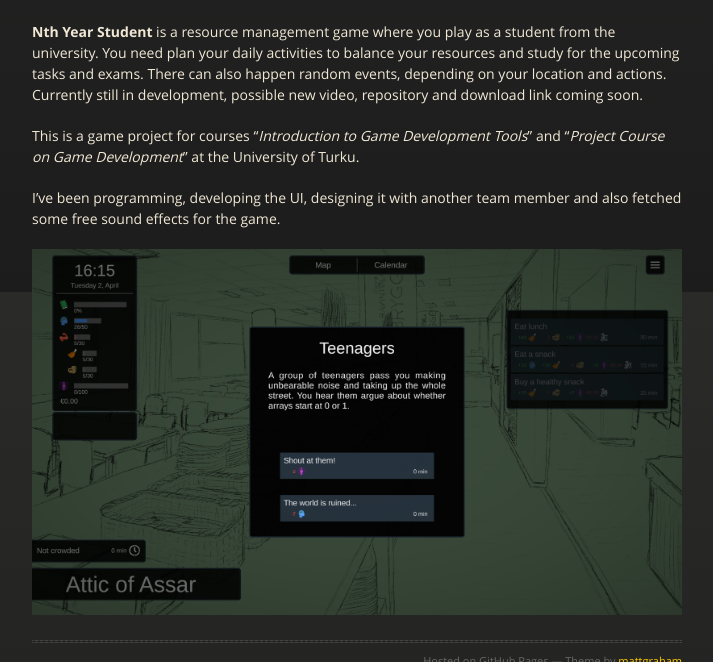
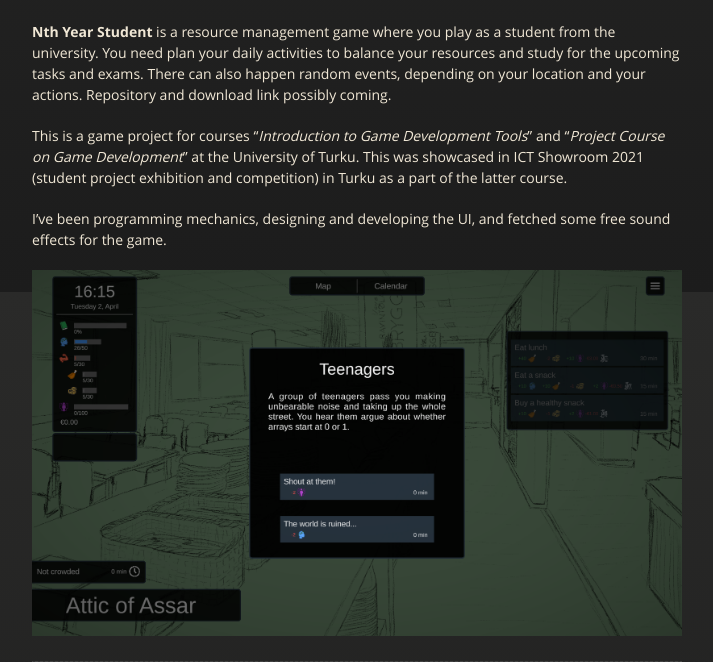
Before and after one commit to Damchou/damchou.github.io, a Jekyll site: the page built from nth-year-student.md, in a window 1280 px wide and 900 px high, scrolled down 370 px, cut to the strip 238-900 px from the top of the window. Shown: the whole strip, without its empty margins (283-996 px from the left). Built offline with Jekyll 4.4.1, drawn with Linux system fonts in a browser that asks for light colours; our own code applies the rules of GitHub Pages for plain Markdown files.

Commit message:
Add new video link and update info for Nth Year Student

```diff
--- a/nth-year-student.md
+++ b/nth-year-student.md
@@ -4,12 +4,12 @@ layout: default
 
 # Nth Year Student
 
-<p align="center"><iframe width="560" height="315" src="https://www.youtube.com/embed/x6azoSQbE34" frameborder="0" allow="accelerometer; autoplay; clipboard-write; encrypted-media; gyroscope; picture-in-picture" allowfullscreen></iframe></p>
+<p align="center"><iframe width="560" height="315" src="https://www.youtube.com/embed/3oNBqqEDaW8" frameborder="0" allow="accelerometer; autoplay; clipboard-write; encrypted-media; gyroscope; picture-in-picture" allowfullscreen></iframe></p>
 
-**Nth Year Student** is a resource management game where you play as a student from the university. You need plan your daily activities to balance your resources and study for the upcoming tasks and exams. There can also happen random events, depending on your location and actions. Currently still in development, possible new video, repository and download link coming soon.
+**Nth Year Student** is a resource management game where you play as a student from the university. You need plan your daily activities to balance your resources and study for the upcoming tasks and exams. There can also happen random events, depending on your location and your actions. Repository and download link possibly coming.
 
-This is a game project for courses "_Introduction to Game Development Tools_" and "_Project Course on Game Development_" at the University of Turku.
+This is a game project for courses "_Introduction to Game Development Tools_" and "_Project Course on Game Development_" at the University of Turku. This was showcased in ICT Showroom 2021 (student project exhibition and competition) in Turku as a part of the latter course.
 
-I've been programming, developing the UI, designing it with another team member and also fetched some free sound effects for the game.
+I've been programming mechanics, designing and developing the UI, and fetched some free sound effects for the game.
 
 ![NYS](images/nth-year-student2.png)
```
Also changed, not shown: images/nth-year-student1.png.
